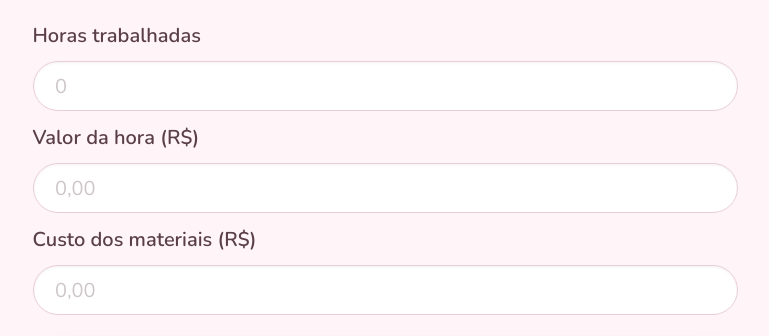
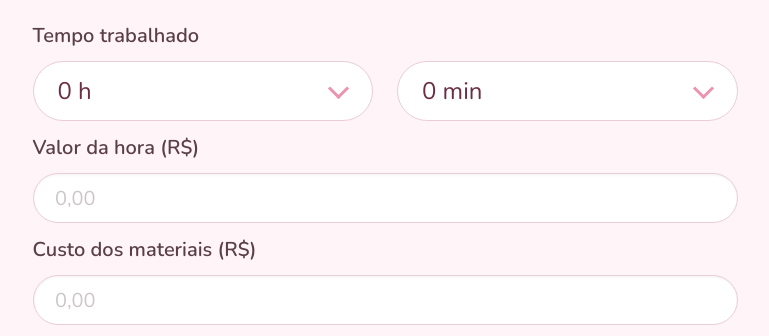
Before and after one commit to rubensantoniorosa2704/fio, a plain HTML site: page index.html in a window 1280 px wide. Shown: the part 98-434 px from the top of the page, without its empty margins (255-1024 px from the left). Drawn offline with nearby package versions, Linux system fonts and the light colour scheme.

Commit message:
feat: usa seletores de horas e minutos no cálculo de tempo

```diff
--- a/app.js
+++ b/app.js
@@ -48,6 +48,14 @@ const Pricing = {
   },
 
   /*
+   * Converts the hours and minutes pickers into decimal hours.
+   * Example: 1 hour and 30 minutes becomes 1.5.
+   */
+  toDecimalHours(wholeHours, minutes) {
+    return wholeHours + minutes / 60;
+  },
+
+  /*
    * Base Cost   = (hours * rate) + materials
    * Margin      = Base Cost * marginRate
    * Total Price = Base Cost + Margin
@@ -75,7 +83,8 @@ const CalculatorView = {
   init() {
     this.form = document.getElementById("pricing-form");
     this.inputs = {
-      hours: document.getElementById("input-hours"),
+      hours: document.getElementById("select-hours"),
+      minutes: document.getElementById("select-minutes"),
       rate: document.getElementById("input-rate"),
       materials: document.getElementById("input-materials"),
     };
@@ -100,10 +109,13 @@ const CalculatorView = {
     this.update();
   },
 
-  /* Reads the raw values from the inputs. */
+  /* Reads the raw values from the inputs. Time comes from two pickers. */
   readInputs() {
+    const wholeHours = Number.parseInt(this.inputs.hours.value, 10);
+    const minutes = Number.parseInt(this.inputs.minutes.value, 10);
+
     return {
-      hours: Pricing.parseDecimal(this.inputs.hours.value),
+      hours: Pricing.toDecimalHours(wholeHours, minutes),
       rate: Pricing.parseDecimal(this.inputs.rate.value),
       materials: Pricing.parseDecimal(this.inputs.materials.value),
     };
--- a/index.html
+++ b/index.html
@@ -66,12 +66,40 @@
       </header>
 
       <form id="pricing-form" novalidate autocomplete="off">
-        <div class="field">
-          <label class="label is-medium" for="input-hours">Horas trabalhadas</label>
-          <div class="control">
-            <input id="input-hours" class="input is-medium is-rounded" type="text" inputmode="decimal" enterkeyhint="next" placeholder="0">
+        <fieldset class="field">
+          <legend class="label is-medium">Tempo trabalhado</legend>
+          <div class="columns is-mobile">
+            <div class="column">
+              <label class="is-sr-only" for="select-hours">Horas</label>
+              <div class="select is-large is-fullwidth is-rounded">
+                <select id="select-hours">
+                  <option value="0" selected>0 h</option>
+                  <option value="1">1 h</option>
+                  <option value="2">2 h</option>
+                  <option value="3">3 h</option>
+                  <option value="4">4 h</option>
+                  <option value="5">5 h</option>
+                  <option value="6">6 h</option>
+                  <option value="7">7 h</option>
+                  <option value="8">8 h</option>
+                  <option value="9">9 h</option>
+                  <option value="10">10 h</option>
+                </select>
+              </div>
+            </div>
+            <div class="column">
+              <label class="is-sr-only" for="select-minutes">Minutos</label>
+              <div class="select is-large is-fullwidth is-rounded">
+                <select id="select-minutes">
+                  <option value="0" selected>0 min</option>
+                  <option value="15">15 min</option>
+                  <option value="30">30 min</option>
+                  <option value="45">45 min</option>
+                </select>
+              </div>
+            </div>
           </div>
-        </div>
+        </fieldset>
 
         <div class="field">
           <label class="label is-medium" for="input-rate">Valor da hora (R$)</label>
--- a/sw.js
+++ b/sw.js
@@ -1,7 +1,7 @@
 "use strict";
 
 /* Bump this value on every release so clients drop the old cache. */
-const CACHE_NAME = "crochet-studio-v2";
+const CACHE_NAME = "crochet-studio-v3";
 
 const BULMA_URL = "https://cdn.jsdelivr.net/npm/bulma@1.0.2/css/bulma.min.css";
 const FONT_CSS_URL = "https://fonts.googleapis.com/css2?family=Nunito:wght@400;600;700;800&display=swap";
```
